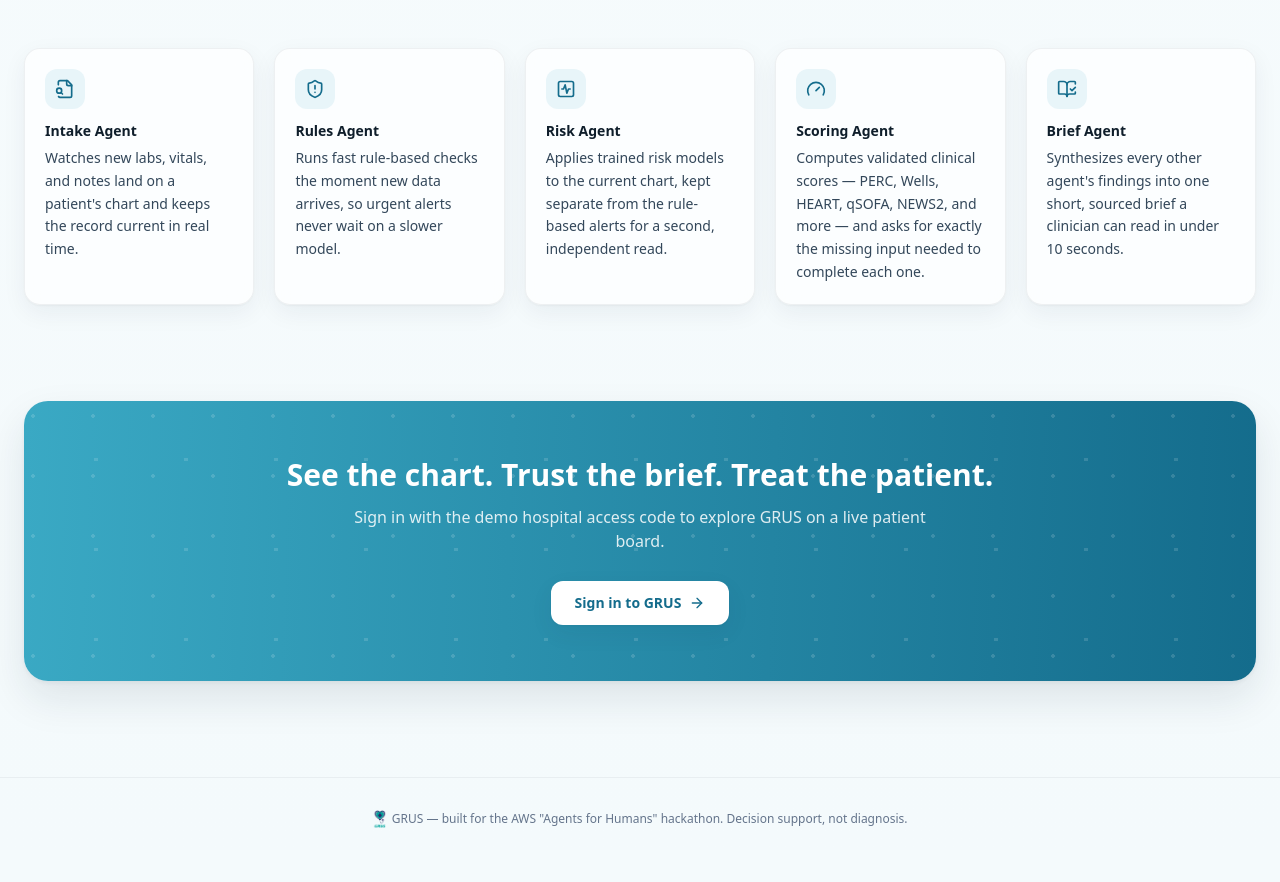
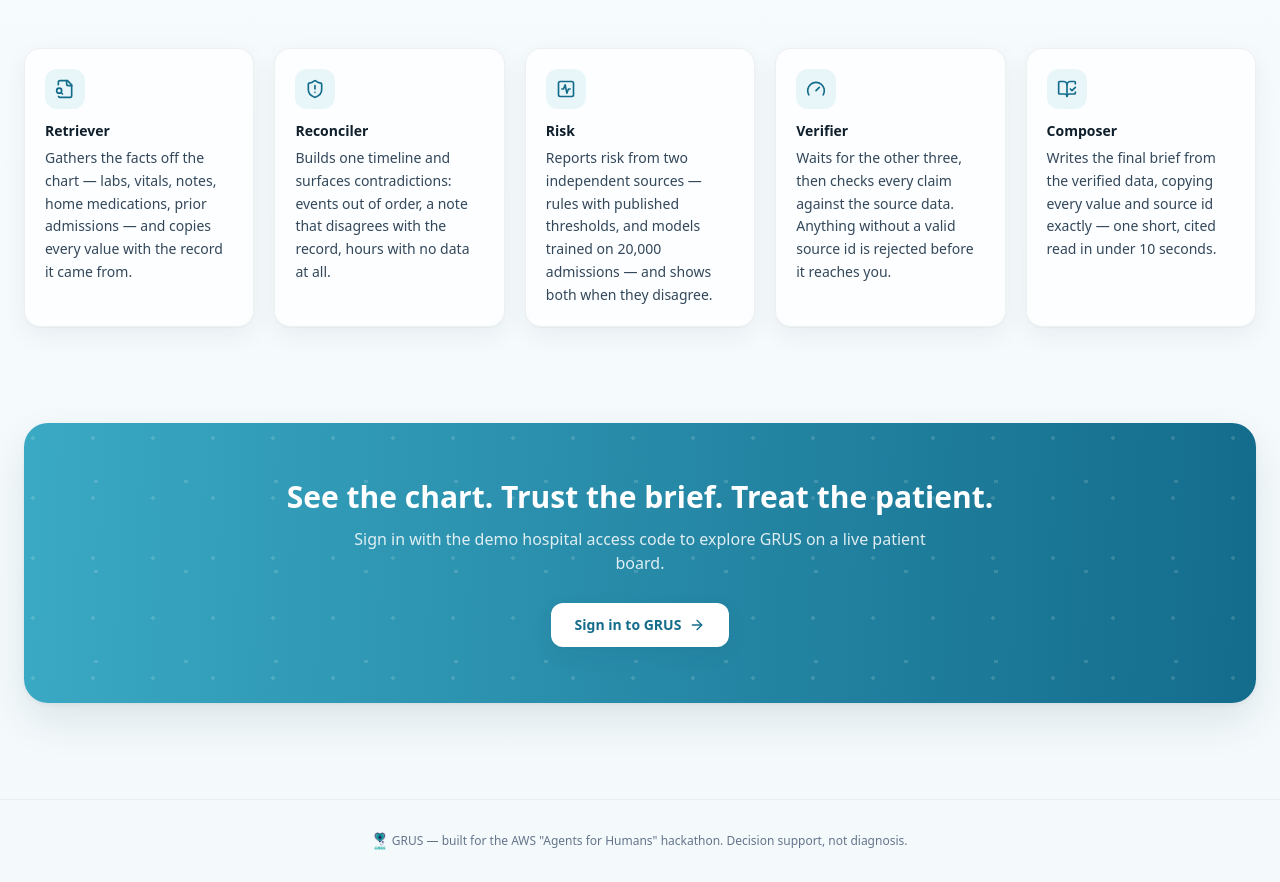
Before and after one commit to Ayushi280/grus-frontend, a Next.js app: page / in a window 1280 px wide. Shown: the part 1980-2862 px from the top of the page. Before the commit the page ends 2840 px from the top, so only its background shows below. Built offline with nearby package versions, Linux system fonts and the light colour scheme; no server answers.

Commit message:
fix names

```diff
--- a/src/app/page.tsx
+++ b/src/app/page.tsx
@@ -82,28 +82,28 @@ const RULES = [
 const AGENTS = [
   {
     icon: FileSearch,
-    name: "Intake Agent",
-    body: "Watches new labs, vitals, and notes land on a patient's chart and keeps the record current in real time.",
+    name: "Retriever",
+    body: "Gathers the facts off the chart — labs, vitals, notes, home medications, prior admissions — and copies every value with the record it came from.",
   },
   {
     icon: ShieldAlert,
-    name: "Rules Agent",
-    body: "Runs fast rule-based checks the moment new data arrives, so urgent alerts never wait on a slower model.",
+    name: "Reconciler",
+    body: "Builds one timeline and surfaces contradictions: events out of order, a note that disagrees with the record, hours with no data at all.",
   },
   {
     icon: ActivitySquare,
-    name: "Risk Agent",
-    body: "Applies trained risk models to the current chart, kept separate from the rule-based alerts for a second, independent read.",
+    name: "Risk",
+    body: "Reports risk from two independent sources — rules with published thresholds, and models trained on 20,000 admissions — and shows both when they disagree.",
   },
   {
     icon: Gauge,
-    name: "Scoring Agent",
-    body: "Computes validated clinical scores — PERC, Wells, HEART, qSOFA, NEWS2, and more — and asks for exactly the missing input needed to complete each one.",
+    name: "Verifier",
+    body: "Waits for the other three, then checks every claim against the source data. Anything without a valid source id is rejected before it reaches you.",
   },
   {
     icon: BookOpenCheck,
-    name: "Brief Agent",
-    body: "Synthesizes every other agent's findings into one short, sourced brief a clinician can read in under 10 seconds.",
+    name: "Composer",
+    body: "Writes the final brief from the verified data, copying every value and source id exactly — one short, cited read in under 10 seconds.",
   },
 ];
 
```
